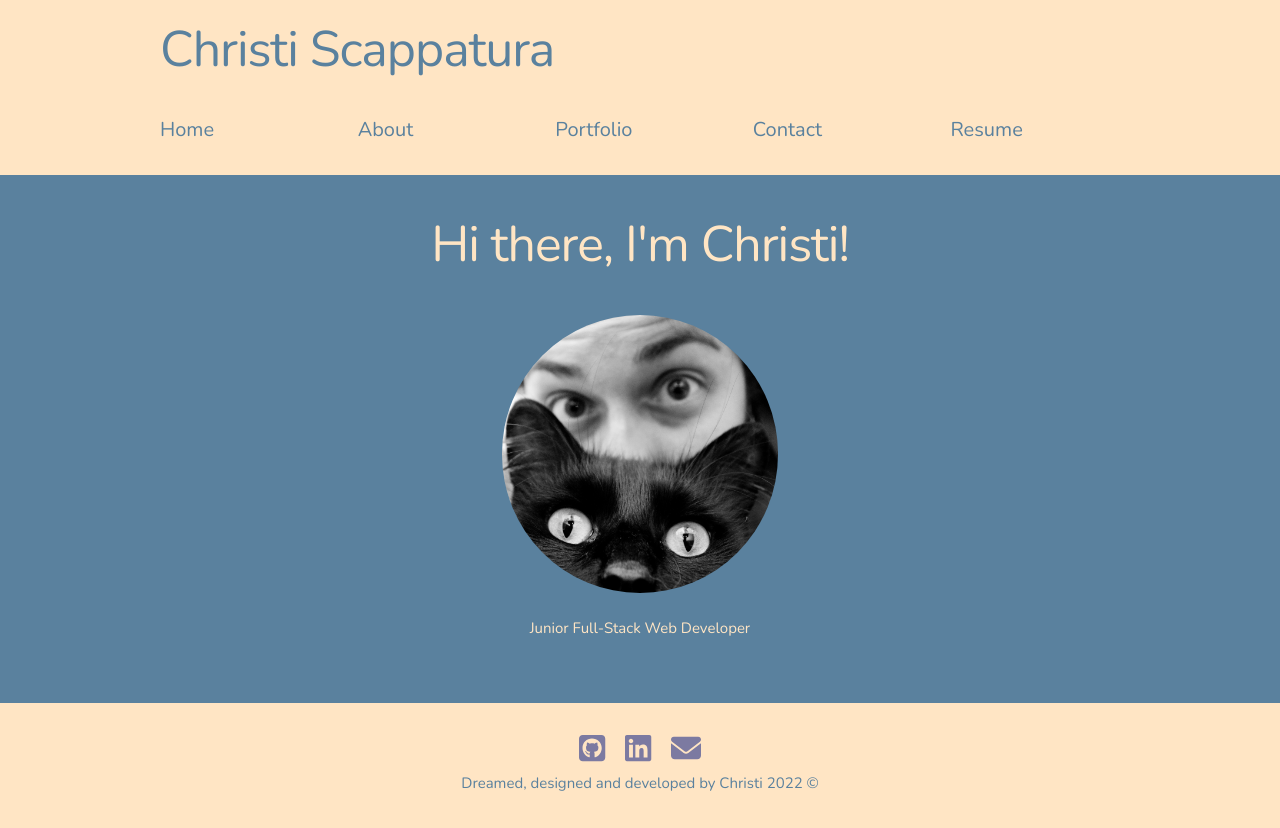
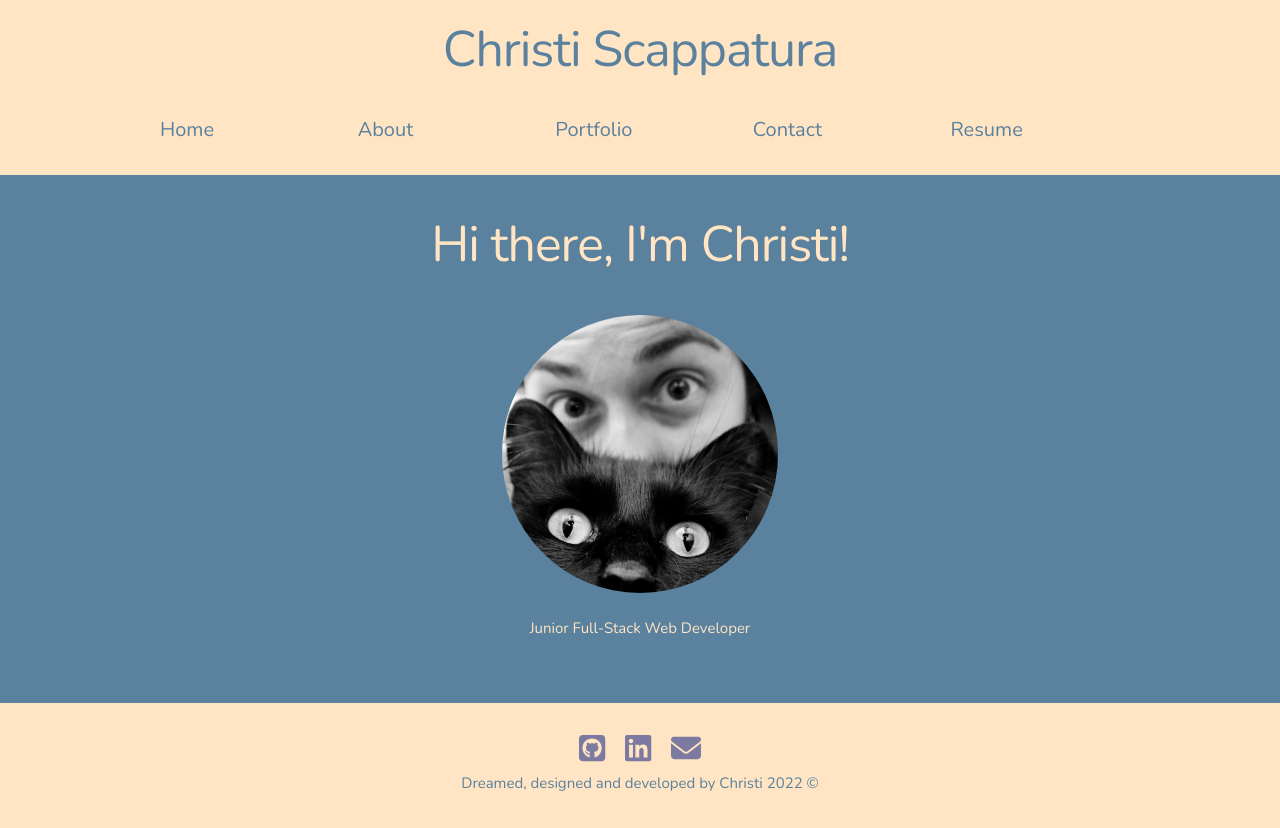
Before and after one commit to jazzberriess/react-portfolio, a React (Create React App) app: page / in a window 1280 px wide. Built offline with nearby package versions, Linux system fonts and the light colour scheme.

Commit message:
Added header component. F ixed issue with footer being duplicated

```diff
--- a/src/App.js
+++ b/src/App.js
@@ -1,13 +1,11 @@
 import React from 'react';
 // import Navigation from './components/Navigation';
 import PortfolioContainer from './components/PortfolioContainer';
-import Footer from './components/Footer';
 
 export default function App() {
   return (
     <div>
       <PortfolioContainer />
-      <Footer />
     </div>
   );
 }
--- /dev/null
+++ b/src/components/Header.js
@@ -0,0 +1,19 @@
+import React from 'react';
+
+import Navigation from './Navigation';
+
+import './styles/normalize.css';
+import './styles/skeleton.css';
+import './styles/style.css';
+
+export default function Header({ currentPage, handlePageChange }) {
+  return (
+    <header>
+      <h1>Christi Scappatura</h1>
+      <Navigation
+        currentPage={currentPage}
+        handlePageChange={handlePageChange}
+      />
+    </header>
+  );
+}
--- a/src/components/Navigation.js
+++ b/src/components/Navigation.js
@@ -1,10 +1,13 @@
 import React from 'react';
+
+import './styles/normalize.css';
+import './styles/skeleton.css';
+import './styles/style.css';
 
 export default function Navigation({ currentPage, handlePageChange }) {
   return (
     <div className="container">
       <div className="row">
-        <h1>Christi Scappatura</h1>
         <nav className="navigation">
           <ul role="navigation" aria-label="Primary navigation">
             <li className="two columns">
--- a/src/components/PortfolioContainer.js
+++ b/src/components/PortfolioContainer.js
@@ -1,9 +1,10 @@
 import React, { useState } from 'react';
-import Navigation from './Navigation';
+import Header from './Header';
 import About from './pages/About';
 import Contact from './pages/Contact';
 import Home from './pages/Home';
 import Portfolio from './pages/Portfolio';
+import Footer from './Footer';
 import './styles/normalize.css';
 import './styles/skeleton.css';
 import './styles/style.css';
@@ -29,13 +30,9 @@
 
   return (
     <>
-      <header>
-        <Navigation
-          currentPage={currentPage}
-          handlePageChange={handlePageChange}
-        />
-      </header>
+      <Header currentPage={currentPage} handlePageChange={handlePageChange} />
       <main>{renderPage()}</main>
+      <Footer />
     </>
   );
 }
--- a/src/components/styles/style.css
+++ b/src/components/styles/style.css
@@ -35,6 +35,10 @@
 header a {
   color: var(--blue) !important;
   text-decoration: none;
+}
+
+header h1 {
+  text-align: center;
 }
 
 footer {
```
